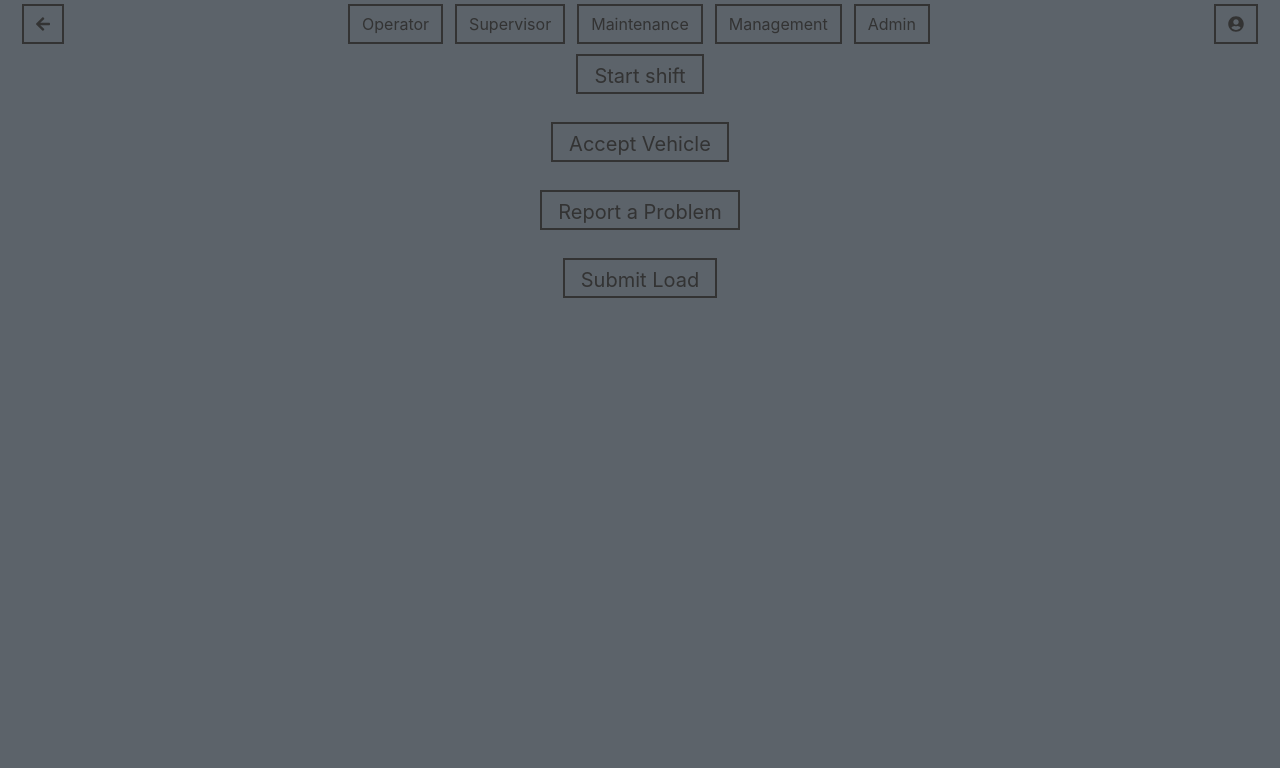
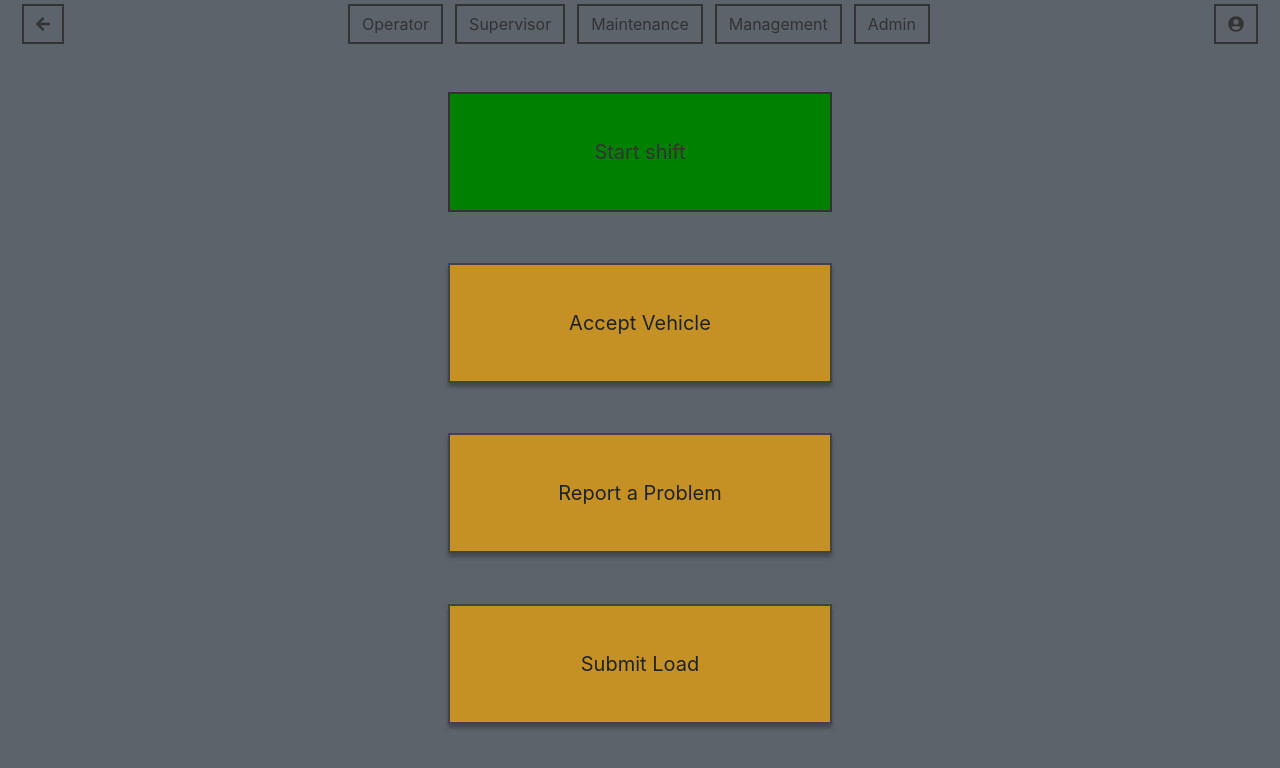
Before and after one commit to jackroy08/Nology_Client_SR, a React (Create React App) app: page /Operator in a window 1280 px wide. Shown: the top 768 px of the page. Built offline with nearby package versions, Linux system fonts and the light colour scheme; the HTML template or start-up script is replaced by a standard one.

Commit message:
some nice styles

```diff
--- a/src/assets/styles/_buttons.scss
+++ b/src/assets/styles/_buttons.scss
@@ -61,3 +61,12 @@
   background-color: $btn-danger-color;
   border-color: $btn-danger-color;
 }
+
+.btnDisabled {
+  opacity: 0.65;
+
+  &:active, &:hover {
+    background-color:rgb(146, 38, 38);
+    color:rgb(255, 255, 255);
+  }
+}
--- a/src/pages/Checklist/Checklist.module.scss
+++ b/src/pages/Checklist/Checklist.module.scss
@@ -9,41 +9,55 @@
     h1 {
         font-size: 2em;
         margin: 0;
+        color: $light-text-color
     }
 
     form {
+        color: $dark-text-color;
+
         label {
             display: flex;
             justify-content: flex-end;
+
         }
         div.responses {
             display: grid;
             gap: 1em;
             grid-template-columns: 1fr 1fr 1fr;
             text-align: left;
+            background-color: $background-color1;
+            padding: 10px;
+            border: 2px solid black;
         }
+
+        h2{
+            text-align: center;
+            color: $light-text-color;
+            font-size: 2em;
+        }
+
         section.optionsFlex {
             display: flex;
             justify-content: space-between;
+            background-color: $background-color1;
+            padding: 10px;
+            border: 2px solid black;
 
             section.additionalOptions {
                 display: flex;
                 flex-direction: column;
                 justify-content: space-evenly;
                 margin: 10px;
-
             }
         }
     }
 
     textarea {
-        width: 80%;
+        width: 90%;
         height: 200px;
-        border-radius: 255px 25px 225px 25px/25px 225px 25px 255px;
         border: 2px solid rgb(51, 51, 51);
-    }
-    button {
-        background-color: $btn-info-color;
+        margin-left: 5%;
+        margin-top: 10px;
     }
 }
 
@@ -54,7 +68,6 @@
 .confirmationDiv {
     height: 50vh;
     background-color: lightgrey;
-    border-radius: 255px 25px 225px 25px/25px 225px 25px 255px;
     border: 2px solid rgb(51, 51, 51);
     margin: 20px;
     padding: 20px;
--- a/src/pages/Checklist/ClassAChecks/ClassAChecks.jsx
+++ b/src/pages/Checklist/ClassAChecks/ClassAChecks.jsx
@@ -9,6 +9,9 @@ const ClassAChecks = (props) => {
     const checkboxArr = Object.keys(checklistData.ldv.classA);
     const additionalFieldsArr = Object.keys(checklistData.ldv)
         .filter(key => !key.match("class"));
+
+    console.log(props);
+
 
     const getChecklist = item => (
         <React.Fragment key={item}>
@@ -42,15 +45,15 @@ const ClassAChecks = (props) => {
                         </section>
                     </>:
                     null}
-                <textarea name="class-a-comment" id="class-a-checks"></textarea>
+                <textarea name="class-a-comment" id="class-a-checks" placeholder="Enter any additional info here..."></textarea>
             </form>
 
             <section className={Styles.navigation}>
                 <Link to="/Operator">
-                    <button className={Styles.btn}>Back</button>
+                    <button className={`${Styles.btn} ${Styles.btnPrimary}`}>Back</button>
                 </Link>
                 <Link to="/ClassB">
-                    <button className={Styles.btn}>Next</button>
+                    <button className={`${Styles.btn} ${Styles.btnPrimary}`}>Next</button>
                 </Link>
             </section>
         </main>
--- a/src/pages/Operator/Operator.jsx
+++ b/src/pages/Operator/Operator.jsx
@@ -7,20 +7,44 @@ const Operator = () => {
 
     const [isShiftStart, setIsShiftStart] = useState(false);
     const changeStart = isShiftStart ? "End shift" : "Start shift";
+    const btnColor = isShiftStart ? Styles.end : Styles.start
+
+    const [isAcceptVehicleAvailable, setIsAcceptVehicleAvailable] = useState(false);
+    const [isReportAProblemAvailable, setisReportAProblemAvailable] = useState(false);
+    const [isSubmitLoadAvailable, setIsSubmitLoadAvailable] = useState(false);
+
+
+    //if disable is true, return hidden style, else return shown style
+    const disabled = (disable) => disable ? Styles.hidden : Styles.shown
+
     return (
-        <main className={Styles.pageGrid}>
+        <main className={Styles.pageFlex}>
+            {/* 1 */}
             <button
-                className={`${Styles.btn} ${Styles.btnLG}`}
-                onClick={() => (setIsShiftStart(!isShiftStart))}>
+                className={`${Styles.btn} ${Styles.btnLG} ${btnColor}`}
+                onClick={() => {
+                    setIsShiftStart(!isShiftStart);
+                    setIsAcceptVehicleAvailable(!isAcceptVehicleAvailable);
+                }}>
                 {changeStart}
             </button>
-            <Link to="/ClassA">
-                <button className={`${Styles.btn} ${Styles.btnLG}`}>Accept Vehicle</button>
+
+            {/* 2 */}
+            <Link to="/ClassA" className={disabled(!isAcceptVehicleAvailable)}>
+                <button className={`${Styles.btn} ${Styles.btnLG} ${Styles.btnPrimary}`}>Accept Vehicle</button>
             </Link>
-            <Link to="/ClassA">
-                <button className={`${Styles.btn} ${Styles.btnLG}`}>Report a Problem</button>
+            <button className={`${Styles.btn} ${Styles.btnLG} ${Styles.btnPrimary} ${Styles.btnDisabled} ${disabled(isAcceptVehicleAvailable)}`}>Accept Vehicle</button>
+
+            {/* 3 */}
+            <Link to="/ClassA" className={disabled(!isReportAProblemAvailable)}>
+                <button className={`${Styles.btn} ${Styles.btnLG} ${Styles.btnPrimary}`}>Report a Problem</button>
             </Link>
-            <button className={`${Styles.btn} ${Styles.btnLG}`}>Submit Load</button>
+            <button className={`${Styles.btn} ${Styles.btnLG} ${Styles.btnPrimary} ${Styles.btnDisabled} ${disabled(isReportAProblemAvailable)}`}>Report a Problem</button>
+
+            {/* 4 */}
+            <button className={`${Styles.btn} ${Styles.btnLG} ${Styles.btnPrimary} ${disabled(!isSubmitLoadAvailable)}`}>Submit Load</button>
+            <button className={`${Styles.btn} ${Styles.btnLG} ${Styles.btnPrimary} ${Styles.btnDisabled} ${disabled(isSubmitLoadAvailable)}`}>Submit Load</button>
+
         </main>
     )
 }
--- a/src/pages/Operator/Operator.module.scss
+++ b/src/pages/Operator/Operator.module.scss
@@ -1,17 +1,31 @@
 @import '../../assets/styles/buttons';
 
-.pageGrid {
-    display: grid;
-    gap: 1em;
+.pageFlex {
+    display: flex;
+    flex-direction: column;
+    justify-content: space-evenly;
     width: 100%;
-    justify-items: center;
+    height: 90vh;
+    align-items: center;
 
     button {
-        .start {
+
+        height: 15vh;
+        width: 30vw;
+
+        &.start {
             background-color: green;
         }
-        .end {
+        &.end {
             background-color: red;
         }
     }
+
+    .hidden {
+        display: none;
+    }
+
+    .shown {
+        display: inline-block;
+    }
 }
```
